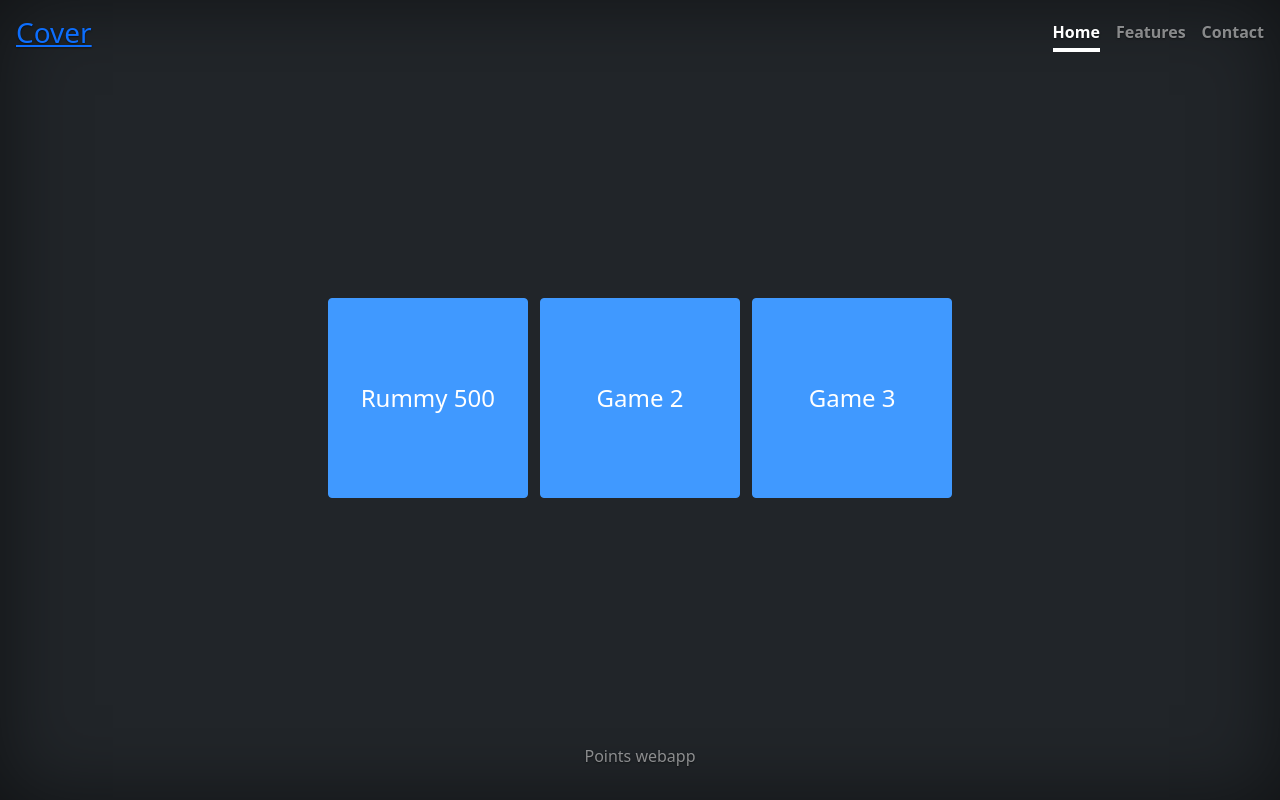
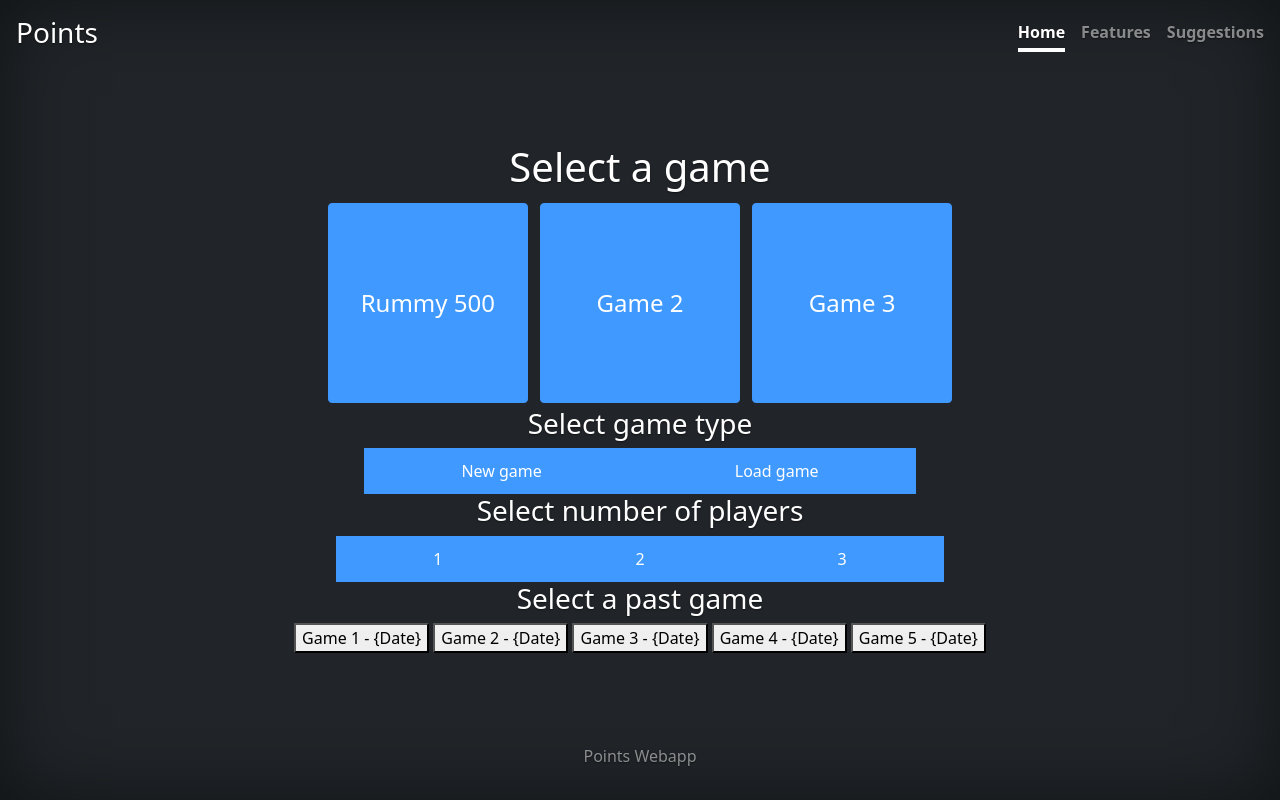
Before and after one commit to QQuispe/points, a Flask app: page / in a window 1280 px wide. Run offline with Flask 2, Linux system fonts and the light colour scheme; some libraries are stand-ins or nearby versions.

Commit message:
small updates

```diff
--- a/static/style.css
+++ b/static/style.css
@@ -169,3 +169,29 @@
     -webkit-transition: all ease-in 0.3s;
     transition: all ease-in 0.3s
 }
+
+/* CSS FOR BUTTON GROUP ON HOME PAGE */
+.btn-group button {
+  background-color: #4099ff; /* background */
+  border: 1px solid #4099ff; /* border */
+  color: white; /* White text */
+  padding: 10px 96px; /* Some padding */
+  cursor: pointer; /* Pointer/hand icon */
+  float: left; /* Float the buttons side by side */
+}
+
+.btn-group button:not(:last-child) {
+  border-right: none; /* Prevent double borders */
+}
+
+/* Clear floats (clearfix hack) */
+.btn-group:after {
+  content: "";
+  clear: both;
+  display: table;
+}
+
+/* Add a background color on hover */
+.btn-group button:hover {
+  background-color: #3788e3;
+}
--- a/templates/base.html
+++ b/templates/base.html
@@ -60,11 +60,11 @@
     <div class="cover-container d-flex w-100 h-100 p-3 mx-auto flex-column">
         <header class="mb-auto">
             <div>
-                <h3 class="float-md-start mb-0"><a href="{{ url_for('home') }}">Cover</a></h3>
+                <h3 class="float-md-start mb-0">Points</h3>
                 <nav class="nav nav-masthead justify-content-center float-md-end">
-                    <a class="nav-link active" aria-current="page" href="#">Home</a>
+                    <a class="nav-link active" aria-current="page" href="{{ url_for('home') }}">Home</a>
                     <a class="nav-link" href="#">Features</a>
-                    <a class="nav-link" href="#">Contact</a>
+                    <a class="nav-link" href="#">Suggestions</a>
                 </nav>
             </div>
         </header>
@@ -76,7 +76,7 @@
         </main>
 
         <footer class="mt-auto text-white-50">
-            <p>Points webapp</p>
+            <p>Points Webapp</p>
         </footer>
     </div>
 
--- a/templates/home.html
+++ b/templates/home.html
@@ -1,10 +1,34 @@
 {% extends 'base.html' %}
 
 {% block content %}
+<h1>Select a game</h1>
+
 <form action="{{ url_for('rummy')}}" method="POST">
     <button type="submit" class="btn btn-primary btn-sq-responsive">Rummy 500</button>
     <button type="submit" class="btn btn-primary btn-sq-responsive">Game 2</button>
     <button type="submit" class="btn btn-primary btn-sq-responsive">Game 3</button>
 </form>
 
+<h3>Select game type</h3>
+<div class="btn-group">
+    <button>New game</button>
+    <button>Load game</button>
+</div>
+
+<!-- if new game ask for number of players -->
+<h3>Select number of players</h3>
+<div class="btn-group">
+    <button>1</button>
+    <button>2</button>
+    <button>3</button>
+</div>
+
+<!-- else show list of past games from database -->
+<h3>Select a past game</h3>
+<button>Game 1 - {Date}</button>
+<button>Game 2 - {Date}</button>
+<button>Game 3 - {Date}</button>
+<button>Game 4 - {Date}</button>
+<button>Game 5 - {Date}</button>
+
 {% endblock %}
```
Also changed, not shown: db.py (added, +16 -0 lines), 1 other file.
